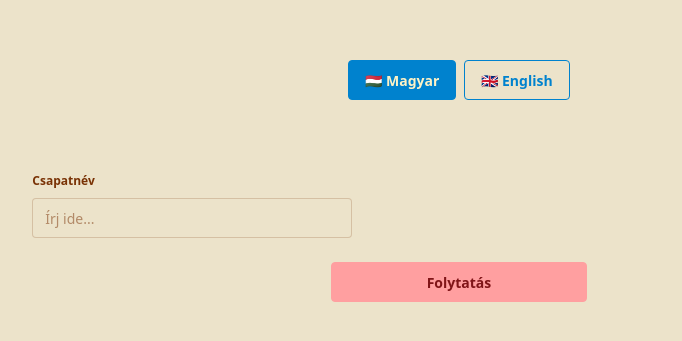
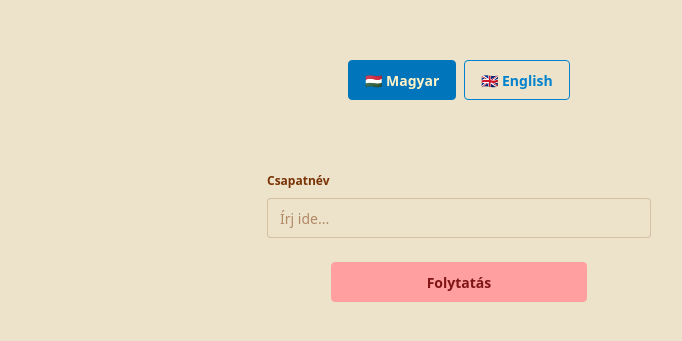
Before and after one commit to baconhoney/3DPuzzleQuiz, a React (Vite) app in the folder Client/: page / in a window 1280 px wide. Shown: the part 219-560 px from the top of the page, without its empty margins (181-863 px from the left). Built offline with nearby package versions, Linux system fonts and the light colour scheme.

Commit message:
Added context for language

```diff
--- a/Client/src/App.jsx
+++ b/Client/src/App.jsx
@@ -1,10 +1,11 @@
-import { useState } from 'react'
+import { createContext, useState, useContext } from 'react'
 import { useTranslation } from "react-i18next";
 
 import i18n from "i18next";
 import { initReactI18next } from "react-i18next";
 import translationHU from "./locales/hu/translation.json";
 import translationEN from "./locales/en/translation.json";
+import Register from './Register';
 
 const resources = {
 	hu: {
@@ -24,35 +25,42 @@ i18n.use(initReactI18next).init({
 	},
 })
 
+// Create a context for language management
+const LanguageContext = createContext();
+
+// Custom hook to use the language context
+export const useLanguage = () => {
+	const context = useContext(LanguageContext);
+	if (!context) {
+		throw new Error('useLanguage must be used within a LanguageProvider');
+	}
+	return context;
+}
+
 function App() {
 	const { i18n, t } = useTranslation();
 	const [language, setLanguage] = useState('hu');
 
-	const handleButtonClick = (lng) => {
+	/**
+	 * Change the language of the application
+	 * @param {string} lng - The language code to change to (e.g., 'hu' for Hungarian, 'en' for English)
+	 */
+	const changeLng = (lng) => {
 		i18n.changeLanguage(lng);
 		setLanguage(lng);
 	}
 
-	const isLanguageSelected = (lng) => {
-		return language === lng ? "btn-active" : "";
-	}
+	const contextValue = {
+		language,
+		changeLng,
+		t,
+		i18n
+	};
 
 	return (
-		<>
-			<div className="flex flex-col items-center justify-center min-h-screen gap-16 w-full">
-				<div className="flex items-center gap-2 ">
-					<button className={"btn btn-info btn-outline" + isLanguageSelected("hu")} onClick={() => handleButtonClick("hu")}>🇭🇺 Magyar</button>
-					<button className={"btn btn-info btn-outline" + isLanguageSelected("en")} onClick={() => handleButtonClick("en")}>🇬🇧 English</button>
-				</div>
-				<div className="flex flex-col items-center gap-5 w-2/3">
-					<fieldset className="fieldset w-full">
-						<legend className="fieldset-legend">{t("team_name")}</legend>
-						<input type="text" className="input" placeholder={t("type_here")} />
-					</fieldset>
-					<button className="btn btn-primary btn-wide">{t("continue")}</button>
-				</div>
-			</div>
-		</>
+		<LanguageContext.Provider value={contextValue}>
+			<Register />
+		</LanguageContext.Provider>
 	)
 }
 
--- /dev/null
+++ b/Client/src/Register.jsx
@@ -0,0 +1,28 @@
+import React from 'react'
+import { useLanguage } from './App'
+
+const Register = () => {
+    const { language, changeLng, t } = useLanguage();
+
+    const isLanguageSelected = (lng) => {
+        return language === lng ? " btn-active" : "";
+    }
+
+    return (
+        <div className="flex flex-col items-center justify-center min-h-screen gap-16 w-full">
+            <div className="flex items-center gap-2 ">
+                <button className={"btn btn-info btn-outline" + isLanguageSelected("hu")} onClick={() => changeLng("hu")}>🇭🇺 Magyar</button>
+                <button className={"btn btn-info btn-outline" + isLanguageSelected("en")} onClick={() => changeLng("en")}>🇬🇧 English</button>
+            </div>
+            <div className="flex flex-col items-center content-center gap-5 w-2/3">
+                <fieldset className="fieldset w-full max-w-sm">
+                    <legend className="fieldset-legend">{t("team_name")}</legend>
+                    <input type="text" className="input w-full" placeholder={t("type_here")} />
+                </fieldset>
+                <button className="btn btn-primary btn-wide">{t("continue")}</button>
+            </div>
+        </div>
+    )
+}
+
+export default Register
```
